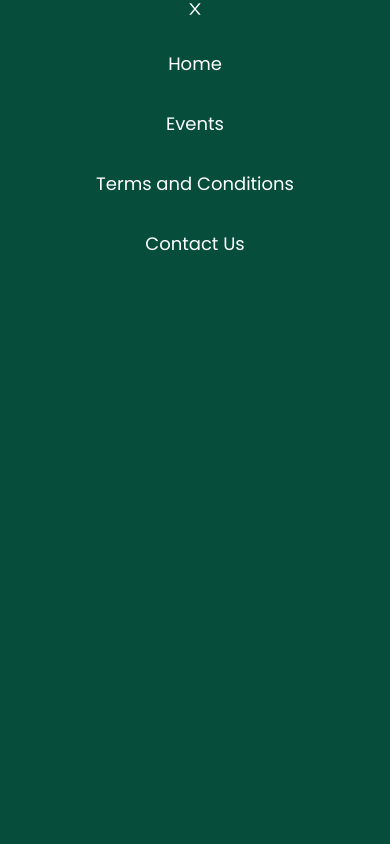
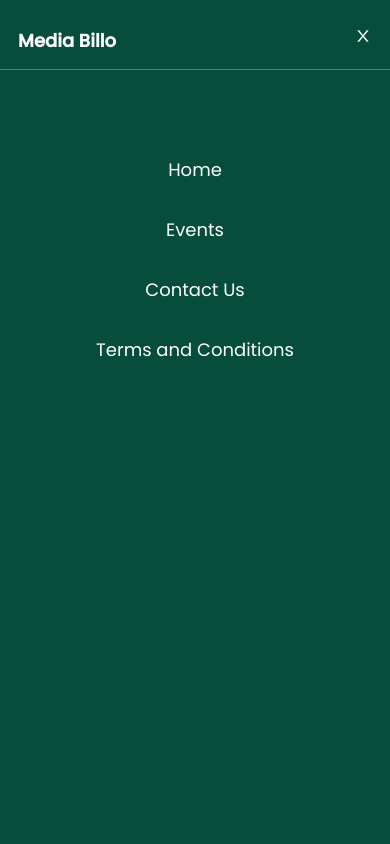
Before and after one commit to Pukka-Technologies/iVote, a Next.js app: page / in a window 390 px wide. Both pictures are taken after a click on the icon 365 px from the left and 45 px from the top of the page. Shown: the top 844 px of the page. Built offline with nearby package versions, Linux system fonts and the light colour scheme.

Commit message:
edit mobile nav menu

```diff
--- a/components/Navbar.js
+++ b/components/Navbar.js
@@ -10,18 +10,28 @@ const Navbar = () => {
 
   if (showMenu){
     menu = (
-      <div className="text-white w-full top-0 left-0 h-screen fixed bg-emerald-900 flex flex-col items-center gap-8 text-lg font-text animate-slide-in">
-        <AiOutlineClose onClick={() => setShowMenu(false)} />
-        <ul className="flex flex-col gap-8 text-center">
+      <div className="text-white w-full top-0 left-0 h-screen fixed bg-emerald-900 flex flex-col gap-8 text-lg font-text animate-slide-in">
+        <div className="flex justify-between px-[1em] pb-[0.8em] mt-[1.5em] mb-[3em] border-b border-gray-500">
+          <h4 className="font-bold">Media Billo</h4>
+          <AiOutlineClose onClick={() => setShowMenu(false)} />
+        </div>
+        <ul className="flex flex-col gap-8 text-center items-center">
           <Link href={"/"}>
             <li>Home</li>
           </Link>
           <Link href={"/events"}>
             <li>Events</li>
           </Link>
+          <li>Contact Us</li>
           <li>Terms and Conditions</li>
-          <li>Contact Us</li>
         </ul>
+        {/* <div className="flex items-end">
+          <ul className="flex flex-row">
+            <li>Facebook</li>
+            <li>Instagram</li>
+            <li>Twitter</li>
+          </ul>
+        </div> */}
       </div>
     );
   }
--- a/package.json
+++ b/package.json
@@ -9,7 +9,7 @@
     "lint": "next lint"
   },
   "dependencies": {
-    "aos": "^2.3.4",
+    "aos": "^3.0.0-beta.6",
     "next": "12.2.3",
     "react": "18.2.0",
     "react-dom": "18.2.0",
--- a/pages/index.js
+++ b/pages/index.js
@@ -2,7 +2,7 @@ import About from "../components/About";
 import Features from "../components/Features";
 import Footer from "../components/Footer";
 import Header from "../components/Header";
-import ScrollArrow from "../components/ScrollArrow";
+// import ScrollArrow from "../components/ScrollArrow";
 import Steps from "../components/Steps";
 
 
```
Also changed, not shown: 1 other file (tests, documents, lock files or other folders).
